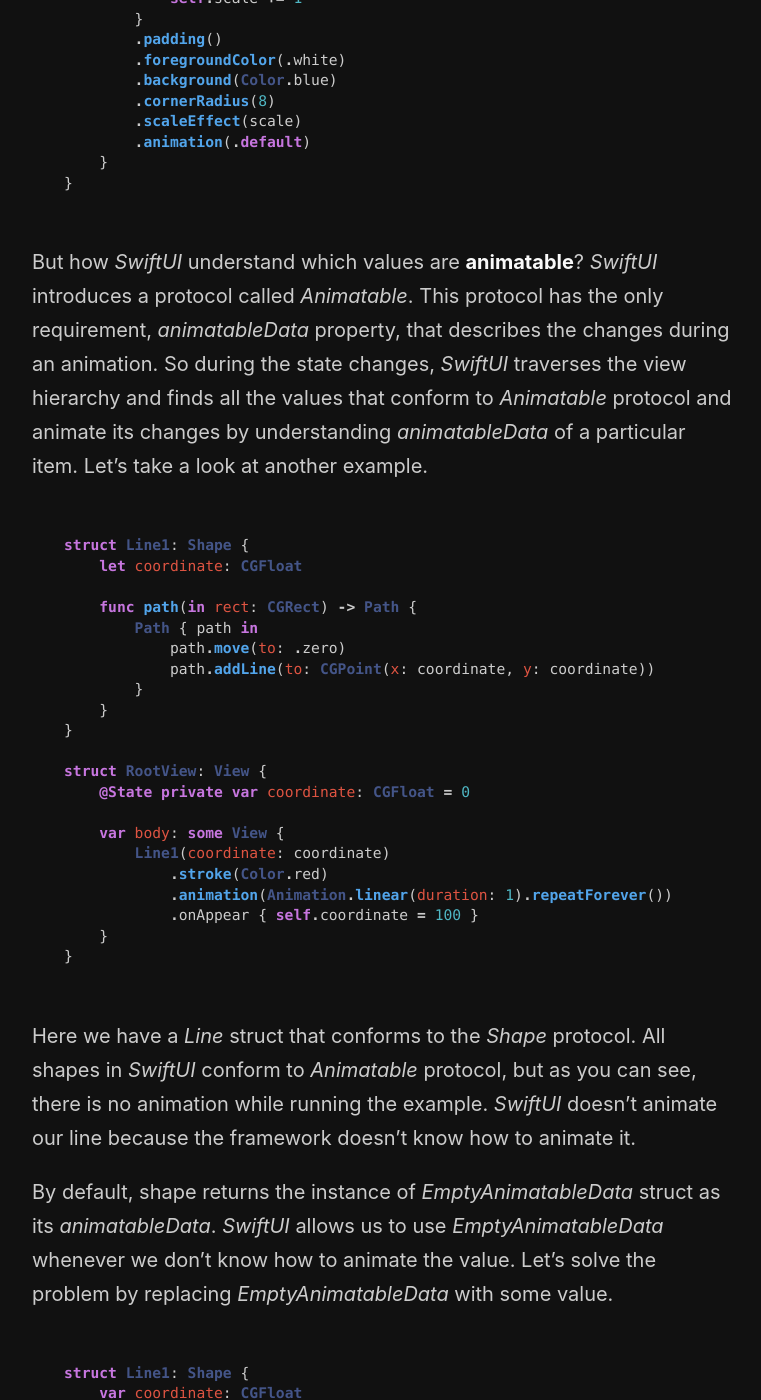
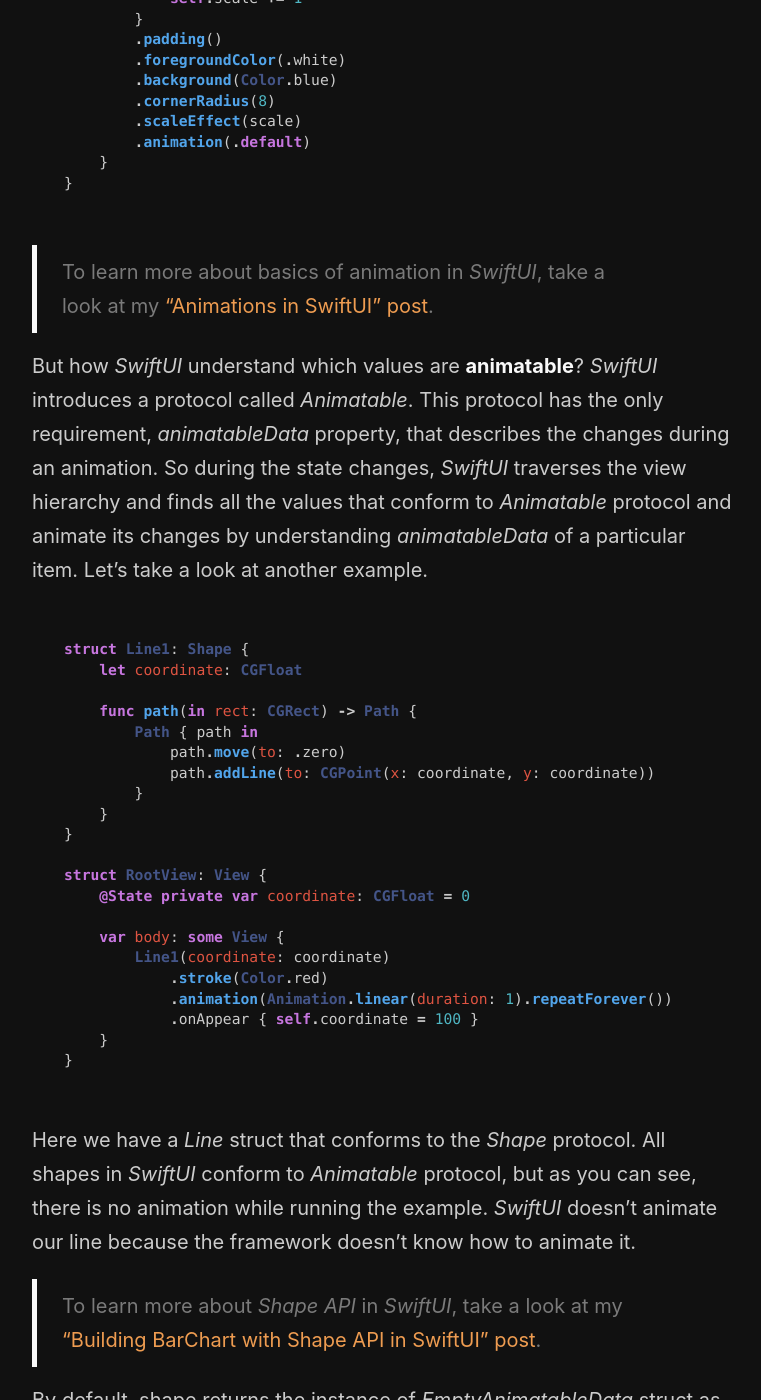
Before and after one commit to mecid/mecid.github.io, a Jekyll site: the page built from _posts/2020-06-17-the-magic-of-animatable-values-in-swiftui.md, in a window 1280 px wide and 1400 px high, scrolled down 769 px. Shown: the whole window, without its empty margins (258-1019 px from the left). Built offline with Jekyll 4.4.1, drawn with Linux system fonts in a browser that asks for light colours.

Commit message:
Update 2020-06-17-the-magic-of-animatable-values-in-swiftui.md

````diff
--- a/_posts/2020-06-17-the-magic-of-animatable-values-in-swiftui.md
+++ b/_posts/2020-06-17-the-magic-of-animatable-values-in-swiftui.md
@@ -28,6 +28,8 @@
 }
 ```
 
+> To learn more about basics of animation in *SwiftUI*, take a look at my ["Animations in SwiftUI" post](/2019/06/26/animations-in-swiftui/).
+
 But how *SwiftUI* understand which values are **animatable**? *SwiftUI* introduces a protocol called *Animatable*. This protocol has the only requirement, *animatableData* property, that describes the changes during an animation. So during the state changes, *SwiftUI* traverses the view hierarchy and finds all the values that conform to *Animatable* protocol and animate its changes by understanding *animatableData* of a particular item. Let's take a look at another example.
 
 ```swift
@@ -55,6 +57,8 @@
 ```
 
 Here we have a *Line* struct that conforms to the *Shape* protocol. All shapes in *SwiftUI* conform to *Animatable* protocol, but as you can see, there is no animation while running the example. *SwiftUI* doesn't animate our line because the framework doesn't know how to animate it.
+
+> To learn more about *Shape API* in *SwiftUI*, take a look at my ["Building BarChart with Shape API in SwiftUI" post](/2019/08/14/building-barchart-with-shape-api-in-swiftui/).
 
 By default, shape returns the instance of *EmptyAnimatableData* struct as its *animatableData*. *SwiftUI* allows us to use *EmptyAnimatableData* whenever we don't know how to animate the value. Let's solve the problem by replacing *EmptyAnimatableData* with some value.
 
````
